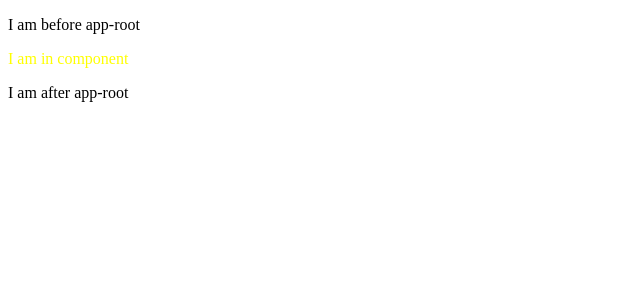
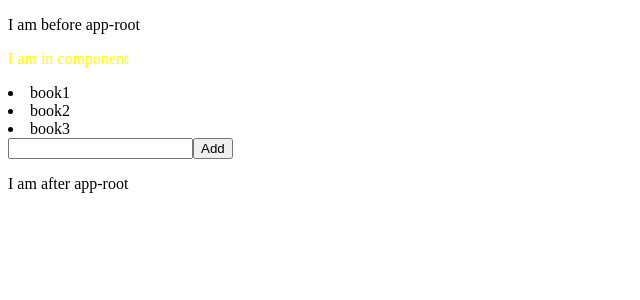
Before and after one commit to shibaravade/firstproject, an Angular app: page / in a window 1280 px wide. Shown: the top 300 px of the page, without its empty margins (0-640 px from the left). Built offline with nearby package versions, Linux system fonts and the light colour scheme.

Commit message:
Books Assignment

```diff
--- a/src/app/app.component.html
+++ b/src/app/app.component.html
@@ -1 +1,8 @@
 <p class="def">I am in component</p>
+
+<li *ngFor = "let b of booksget">
+    {{b}}
+</li>
+
+<input type=text [(ngModel)]='mybook'>
+<button (click) = 'addBooks(mybook)'> Add </button>
--- a/src/app/app.component.ts
+++ b/src/app/app.component.ts
@@ -1,5 +1,6 @@
 import { Component } from '@angular/core';
 import { empty } from 'rxjs';
+import { LibraryService } from './library.service';
 
 @Component({
   selector: 'app-root',
@@ -9,4 +10,14 @@ import { empty } from 'rxjs';
 export class AppComponent {
   title = 'app';
 
+  constructor(private lib:LibraryService) {
+
+  }
+
+  booksget = this.lib.books;
+  newbooks;
+  addBooks(a) {
+  this.newbooks = this.booksget.push(a);
+
+  }
 }
--- a/src/app/app.module.ts
+++ b/src/app/app.module.ts
@@ -1,6 +1,8 @@
 import { BrowserModule } from '@angular/platform-browser';
 import { FormsModule } from '@angular/forms' ;
 import { NgModule } from '@angular/core';
+import {LibraryService} from './library.service';
+
 
 import { AppComponent } from './app.component';
 
@@ -12,7 +14,7 @@ import { AppComponent } from './app.component';
     BrowserModule,
     FormsModule
   ],
-  providers: [],
+  providers: [LibraryService],
   bootstrap: [AppComponent]
 })
 export class AppModule { }
--- /dev/null
+++ b/src/app/library.service.ts
@@ -0,0 +1,11 @@
+import { Injectable } from '@angular/core';
+
+@Injectable({
+  providedIn: 'root'
+})
+export class LibraryService {
+
+  constructor() { }
+
+  books = ['book1', 'book2', 'book3'];
+}
```
Also changed, not shown: 1 other file (tests, documents, lock files or other folders).
